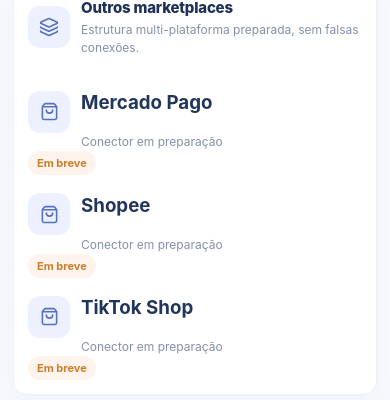
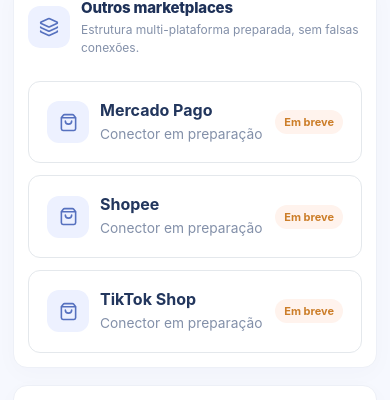
Before and after one commit to ViniciusdAvilla/FluxHub-Frontend, a Next.js app: page /integracoes in a window 390 px wide. Shown: the part 717-1117 px from the top of the page. Built offline with nearby package versions, Linux system fonts and the light colour scheme; no server answers.

Commit message:
style: cards SaaS responsivos e controles multi-conta

```diff
--- a/src/app/modern.css
+++ b/src/app/modern.css
@@ -215,3 +215,34 @@ html, body { background: #f6f8fe; color: #1d3058; }
 .fh-ml-backend-only .fh-integration-security{display:grid;grid-template-columns:repeat(3,minmax(0,1fr));gap:12px;}
 @media(max-width:800px){.fh-ml-backend-only .fh-integration-security{grid-template-columns:1fr;gap:2px;}}
 @media(max-width:530px){.fh-ml-details{grid-template-columns:1fr;}}
+
+
+/* SaaS: marketplace cards respond to narrow screens without hiding account actions. */
+.fh-marketplace-catalog {
+  display: grid;
+  grid-template-columns: repeat(auto-fit, minmax(min(100%, 260px), 1fr));
+  gap: 12px;
+  padding: 8px 0 0;
+}
+.fh-marketplace-provider {
+  display: flex;
+  flex-wrap: wrap;
+  gap: 12px;
+  align-items: center;
+  justify-content: space-between;
+  padding: 18px;
+  border: 1px solid var(--border, #e4e8ec);
+  border-radius: 12px;
+}
+.fh-marketplace-provider h3 {
+  font-size: 1rem;
+  font-weight: 700;
+  margin: 0 0 4px;
+}
+.fh-marketplace-provider p {
+  font-size: 0.86rem;
+  margin: 0;
+}
+.fh-integration-account-actions {
+  flex-wrap: wrap;
+}
```
